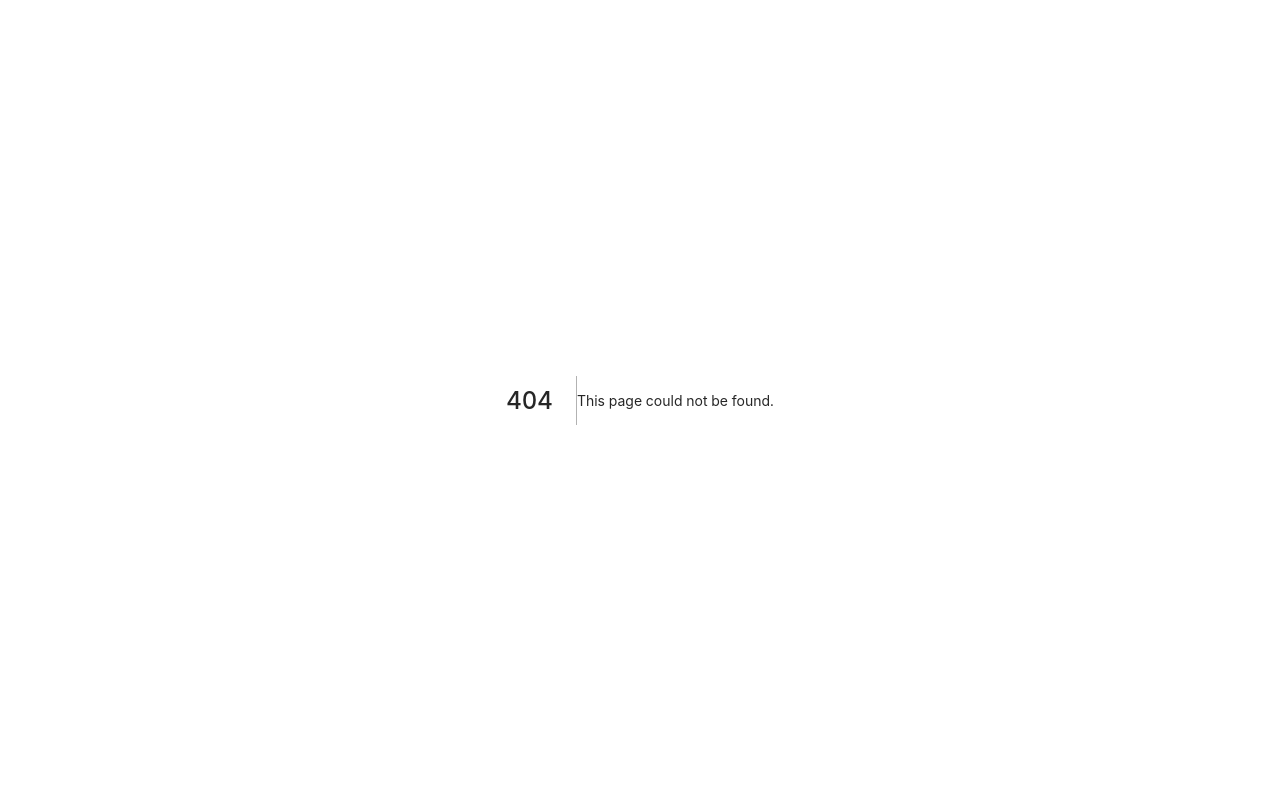
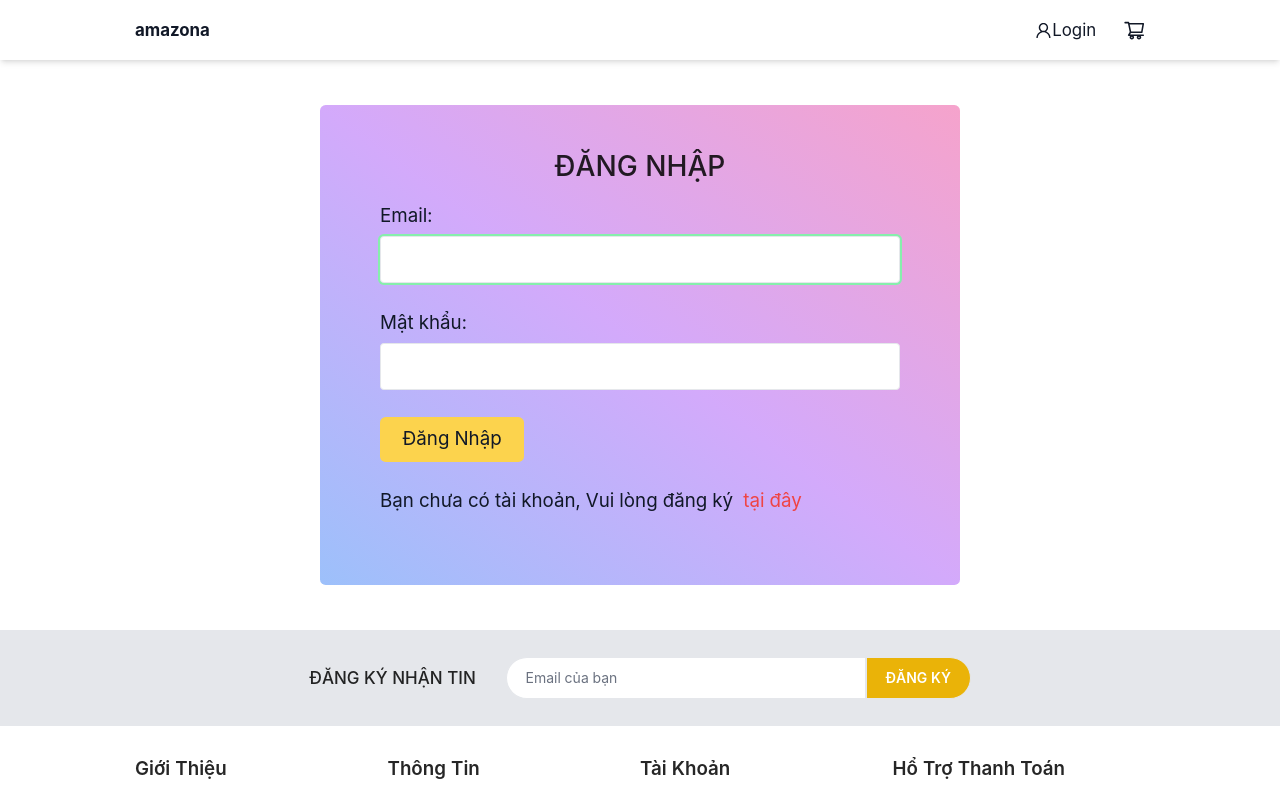
Before and after one commit to ThanhNam2905/next-ecommerce, a Next.js app: page /login in a window 1280 px wide. Before the commit this address had no page. Shown: the top 788 px of the page. Built offline with nearby package versions, Linux system fonts and the light colour scheme.

Commit message:
Create Page Login with Login Form, React-Hook-Form

```diff
--- a/components/cart/cart-page.jsx
+++ b/components/cart/cart-page.jsx
@@ -144,7 +144,7 @@
                                 </button>
                                 <button
                                     type='button' className='btn btn--add-to-cart w-full uppercase font-semibold'
-                                    onClick={() => router.push('/shipping')}>
+                                    onClick={() => router.push('login?redirect=/shipping')}>
                                     Thanh toán
                                 </button>
                             </div>
--- /dev/null
+++ b/components/login/login-page.jsx
@@ -0,0 +1,76 @@
+import Link from 'next/link'
+import React from 'react'
+import { useForm } from 'react-hook-form';
+
+export default function LoginPage() {
+
+    const {
+        handleSubmit,
+        register,
+        formState: { errors }
+    } = useForm();
+
+    // Handler event when User Login Form
+    const handlerSubmitFormLogin = ({ email, password }) => {
+
+    }
+
+
+    return (
+        <form
+            action="login"
+            className='login-form mx-auto max-w-screen-sm my-6  bg-gradient-to-tr from-blue-500/50 via-purple-500/50 to-pink-500/50 overflow-hidden py-12 px-16 rounded-md'
+            onSubmit={handleSubmit(handlerSubmitFormLogin)}>
+            <h1 className='uppercase pb-5 text-3xl text-center'>Đăng nhập</h1>
+            <div className='mb-7 text-xl space-y-2'>
+                <label htmlFor="email">Email:</label>
+                <input
+                    type="email" id="email" autoFocus
+                    className={`w-full ${!errors.email ? ' !ring-green-300' : ' !ring-red-300'}`}
+                    {...register('email', {
+                        required: 'Bạn chưa điền email của bạn.',
+                        pattern: {
+                            value: /^[a-zA-Z0-9_.+-]+@[a-zA-Z0-9-]+.[a-zA-Z0-9-.]+$/i,
+                            message: 'Vui lòng điền đúng định dạng email'
+                        }
+                    })}/>
+                        {
+                            errors.email && (
+                                <div className='text-red-500 text-base'>
+                                    { errors.email.message }
+                                </div>
+                            )
+                        }
+            </div>
+            <div className='mb-7 text-xl space-y-2'>
+                <label htmlFor="email">Mật khẩu:</label>
+                <input
+                    type="password" id="password"
+                    className={`w-full ${!errors.password ? ' !ring-green-300' : ' !ring-red-300'}`}
+                    {...register('password', {
+                        required: 'Bạn chưa điền mật khẩu của bạn.',
+                        pattern: {
+                            value:  /^(?=.*[A-Z])(?=.*[0-9])[a-zA-Z0-9]{6,16}$/,
+                            message: 'Mật khẩu của bạn phải chứa ít nhất 1 ký tự in hoa, 1 ký tự thường và 1 số. Và độ dài mật khẩu từ 6 đến 16 ký tự'
+                        }
+                    })}/>
+                        {
+                            errors.password && (
+                                <div className='text-red-500 text-base'>
+                                    { errors.password.message }
+                                </div>
+                            )
+                        }
+            </div>
+            <div className='mb-7 text-xl space-y-2'>
+                <input type="submit" value="Đăng Nhập" className='btn btn--login py-2.5 px-6 focus:ring-0 border-0'/>
+            </div>
+            <div className='mb-7 text-xl space-y-2'>
+                <span>Bạn chưa có tài khoản, Vui lòng đăng ký &nbsp;</span>
+                <Link href={'/register'}>
+                    <a className='hover:underline underline-offset-4 !text-red-500'>tại đây</a>
+                </Link>
+            </div>
+        </form>
+    )
+}
--- a/package.json
+++ b/package.json
@@ -15,7 +15,8 @@
     "js-cookie": "^3.0.1",
     "next": "12.2.5",
     "react": "18.2.0",
-    "react-dom": "18.2.0"
+    "react-dom": "18.2.0",
+    "react-hook-form": "^7.35.0"
   },
   "devDependencies": {
     "@types/react": "^18.0.17",
--- a/pages/cart.jsx
+++ b/pages/cart.jsx
@@ -3,7 +3,7 @@
 import DefaultLayout from '../components/layouts/index/Default-layout';
 import dynamic from 'next/dynamic';
 
-function Cart() {
+function CartScreen() {
     return (
         <DefaultLayout title="Shopping Cart">
             <CartPage/>
@@ -11,4 +11,4 @@
     )
 }
 
-export default dynamic(() => Promise.resolve(Cart), { ssr: false });
+export default dynamic(() => Promise.resolve(CartScreen), { ssr: false });
--- /dev/null
+++ b/pages/login.jsx
@@ -0,0 +1,11 @@
+import React from 'react'
+import DefaultLayout from '../components/layouts/index/Default-layout'
+import LoginPage from '../components/login/login-page'
+
+export default function LoginScreen() {
+    return (
+        <DefaultLayout title='Trang Đăng Nhập'>
+            <LoginPage></LoginPage>
+        </DefaultLayout>
+    )
+}
--- a/styles/globals.css
+++ b/styles/globals.css
@@ -35,11 +35,15 @@
     }
 
     .btn {
-        @apply rounded-md px-4 py-2 focus:outline-none bg-amber-300 hover:bg-amber-400 active:bg-amber-500
+        @apply rounded-md px-4 py-2 focus:outline-none bg-amber-300 hover:bg-amber-400 active:bg-amber-500 cursor-pointer
     }
 
     .btn--add-to-cart {
         @apply  text-gray-700 py-2.5 !my-2;
+    }
+
+    input, select, textarea {
+        @apply  rounded border py-2.5 px-3 ring-red-300 focus:ring-2 outline-none text-lg focus:bg-white;
     }
 
     /* CSS Message Antd */
```
Also changed, not shown: 2 other files (tests, documents, lock files or other folders).
